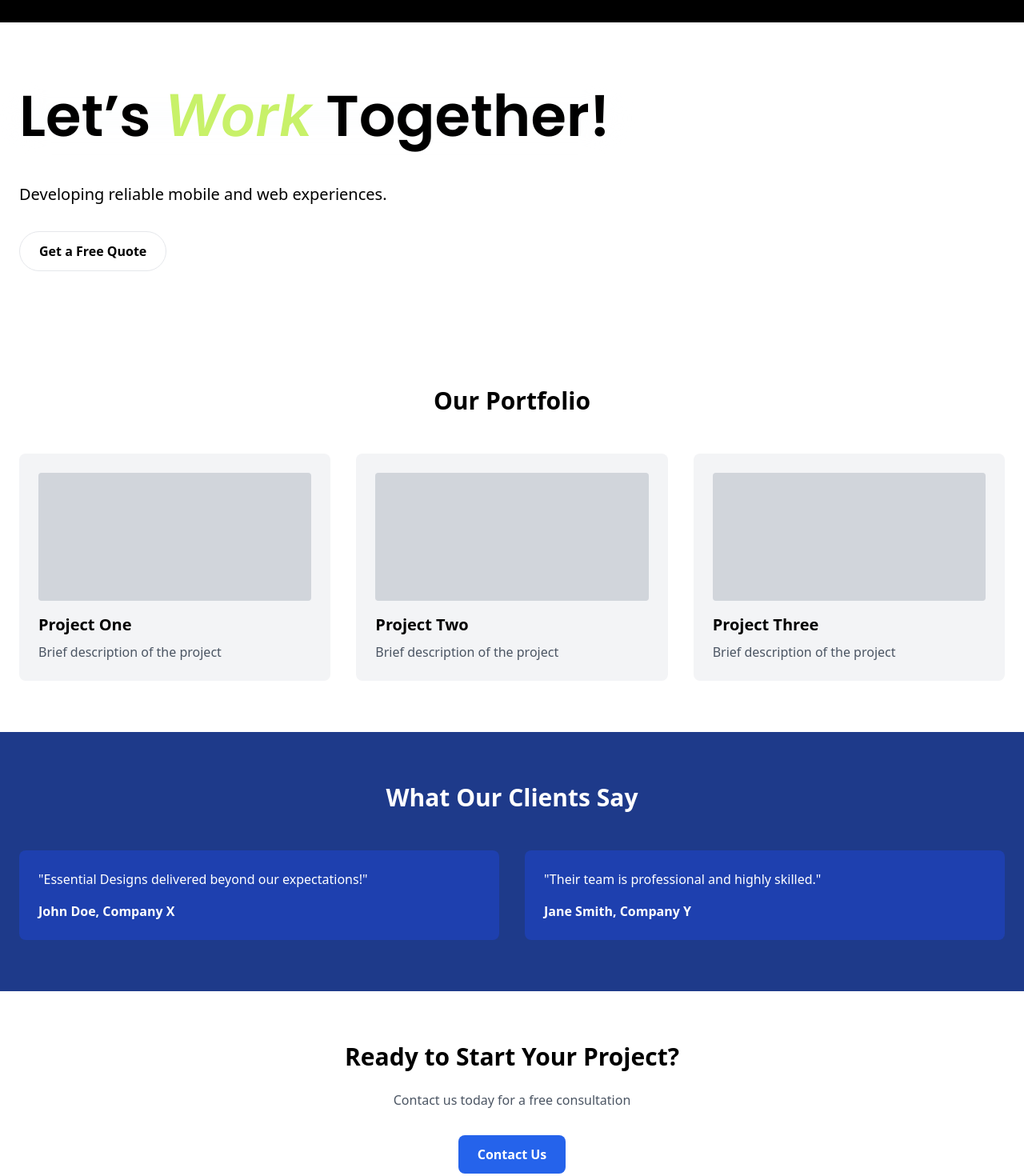
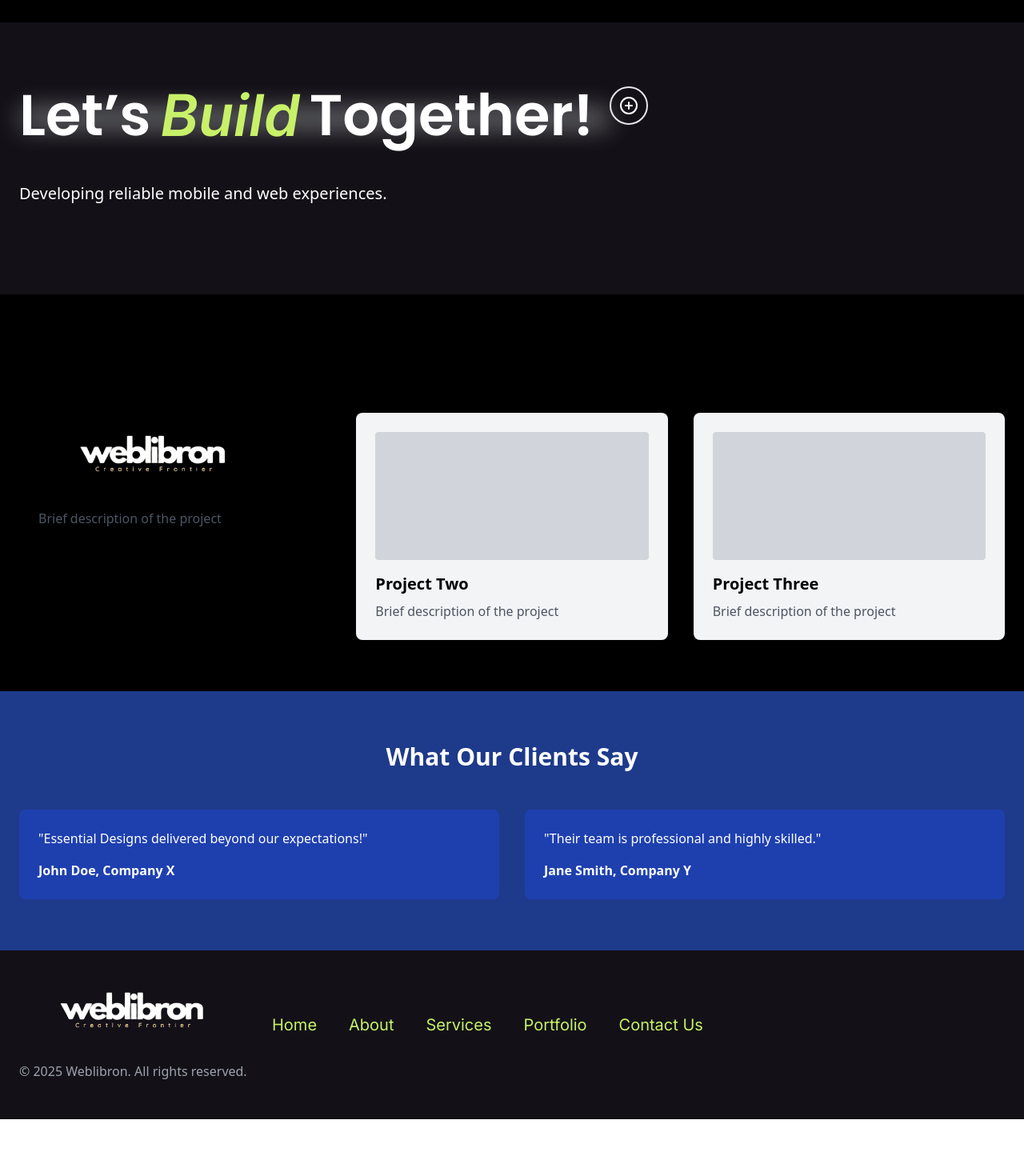
Before and after one commit to Amzad9/website, a Next.js app: page / in a window 1280 px wide. Shown: the part 1580-3050 px from the top of the page at 80% size. After the commit the page ends 2979 px from the top, so only its background shows below. Built offline with nearby package versions, Linux system fonts and the light colour scheme.

Commit message:
add colors and devide comp

```diff
--- a/package.json
+++ b/package.json
@@ -12,6 +12,7 @@
     "clsx": "^2.1.1",
     "framer-motion": "^12.4.7",
     "gsap": "^3.12.7",
+    "lucide-react": "^0.475.0",
     "motion": "^12.4.7",
     "next": "15.1.7",
     "react": "^19.0.0",
--- /dev/null
+++ b/src/components/contact/Contact.tsx
@@ -0,0 +1,25 @@
+import { PlusCircle } from "lucide-react";
+import Image from "next/image";
+
+const Contact = () => {
+return(
+   <section className="bg-[#131117] text-black py-20">
+        <div className="container mx-auto px-6 text-start">
+          <div className="relative">
+            <h1 className="text-7xl flex item-center text-white relative z-10 font-semibold mb-12 font-poppins">
+              Let’s <span className="text-primary italic font-inter mx-3">Build</span>{" "}
+              Together! <button className="ms-5 bg-transparant border-2 text-white hover:border-green-600 text-black font-semibold w-12 h-12 flex justify-center items-center rounded-full">
+            <PlusCircle />
+          </button>
+            </h1>
+            <span className="absolute h-5 w-[60%] rounded-xl bg-slate-50 opacity-50 blur-lg top-10 backdrop-blur-sm  left-0 transform -translate-y-1/2"></span>
+          </div>
+          <p className="text-xl mb-8 text-white">
+Developing reliable mobile and web experiences.          </p>
+
+        </div>
+      </section>
+)
+}
+
+export default Contact
--- /dev/null
+++ b/src/components/footer/Footer.tsx
@@ -0,0 +1,60 @@
+import Image from "next/image";
+import Logo from "@/assets/logo.png";
+import Link from "next/link";
+
+const Footer = ()=>{
+ return(
+    <footer className="bg-[#131117] text-white py-12">
+        <div className="container mx-auto px-6">
+          <div className="grid md:grid-cols-12 gap-8 items-end">
+            <div className="col-span-3 text-start">
+<Link href="/" className="logo">
+              <Image
+                src={Logo}
+                alt="Logo"
+                className='w-72'
+                width={160}
+                // height={63}
+              />
+              {/* Weblibron */}
+            </Link>
+              {/* <h3 className="text-lg font-semibold mb-4">Essential Designs</h3>
+              <p className="text-gray-400">
+                Custom software solutions since 2008
+              </p> */}
+            </div>
+            <div className="col-span-7">
+              {/* <h3 className="text-lg font-semibold mb-4">Connect</h3> */}
+              <div className="flex space-x-10 items-end">
+                <a href="#" className="text-gray-400 text-xl font-inter text-primary hover:text-white">
+                  Home
+                </a>
+                <a href="#"className="text-gray-400 text-xl font-inter text-primary hover:text-white">
+                  About
+                </a>
+                <a href="#" className="text-gray-400 text-xl font-inter text-primary hover:text-white">
+                  Services
+                </a>
+                <a href="#" className="text-gray-400 text-xl font-inter text-primary hover:text-white">
+                  Portfolio
+                </a>
+                <a href="#" className="text-gray-400 text-xl font-inter text-primary hover:text-white">
+                  Contact Us
+                </a>
+              </div>
+            </div>
+            <div className="col-span-2">
+
+            </div>
+          </div>
+         <div className="text-left w-full">
+ <p className="text-left text-gray-400 mt-8">
+            © 2025 Weblibron. All rights reserved.
+          </p>
+            </div>
+        </div>
+      </footer>
+)
+}
+
+export default Footer
--- a/src/pages/index.tsx
+++ b/src/pages/index.tsx
@@ -1,7 +1,6 @@
 import Image from "next/image";
 import { Geist, Geist_Mono } from "next/font/google";
 import Logo from "@/assets/logo.png";
-
 import { motion } from "framer-motion";
 const geistSans = Geist({
   variable: "--font-geist-sans",
@@ -19,6 +18,8 @@ import Header from "@/components/header/Header";
 import Services from "@/components/services/index";
 import { ScrollTrigger } from "gsap/dist/ScrollTrigger";
 import Link from "next/link";
+import Footer from "@/components/footer/Footer";
+import Contact from "@/components/contact/Contact";
 // Register ScrollTrigger plugin
 // import videoFile from "../../public/video.mp4";
 if (typeof window !== "undefined") {
@@ -150,31 +151,22 @@ export default function Home() {
         </main>
       </div>
       <Services />
-      <section className="bg-white text-black py-20">
-        <div className="container mx-auto px-6 text-start">
-          <div className="relative">
-            <h1 className="text-7xl relative z-10 font-semibold mb-12 font-poppins">
-              Let’s <span className="text-primary italic font-inter">Work</span>{" "}
-              Together!
-            </h1>
-            <span className="absolute h-5 w-[60%] rounded-xl bg-slate-50 opacity-50 blur-lg top-10 backdrop-blur-sm  left-0 transform -translate-y-1/2"></span>
-          </div>
-          <p className="text-xl mb-8">
-Developing reliable mobile and web experiences.          </p>
-          <button className="bg-transparant border hover:bg-green-600 text-black font-semibold py-3 px-6 rounded-full">
-            Get a Free Quote
-          </button>
-        </div>
-      </section>
+      <Contact />
 
-      <section className="py-16">
+      <section className="py-16 bg-black">
         <div className="container mx-auto px-6">
           <h2 className="text-3xl font-bold text-center mb-12">
             Our Portfolio
           </h2>
           <div className="grid md:grid-cols-3 gap-8">
-            <div className="bg-gray-100 p-6 rounded-lg">
-              <div className="h-40 bg-gray-300 mb-4 rounded"></div>
+            <div className=" p-6 rounded-lg">
+               <Image
+                src={Logo}
+                alt="Logo"
+                className='w-72'
+                width={160}
+                // height={63}
+              />
               <h3 className="text-xl font-semibold mb-2">Project One</h3>
               <p className="text-gray-600">Brief description of the project</p>
             </div>
@@ -213,71 +205,7 @@ Developing reliable mobile and web experiences.          </p>
           </div>
         </div>
       </section>
-
-      <section className="py-16">
-        <div className="container mx-auto px-6 text-center">
-          <h2 className="text-3xl font-bold mb-6">
-            Ready to Start Your Project?
-          </h2>
-          <p className="text-gray-600 mb-8">
-            Contact us today for a free consultation
-          </p>
-          <button className="bg-blue-600 hover:bg-blue-700 text-white font-semibold py-3 px-6 rounded-lg">
-            Contact Us
-          </button>
-        </div>
-      </section>
-
-      <footer className="bg-black text-white py-12">
-        <div className="container mx-auto px-6">
-          <div className="grid md:grid-cols-12 gap-8 items-end">
-            <div className="col-span-3 text-start">
-<Link href="/" className="logo">
-              <Image
-                src={Logo}
-                alt="Logo"
-                className='w-72'
-                width={160}
-                // height={63}
-              />
-              {/* Weblibron */}
-            </Link>
-              {/* <h3 className="text-lg font-semibold mb-4">Essential Designs</h3>
-              <p className="text-gray-400">
-                Custom software solutions since 2008
-              </p> */}
-            </div>
-            <div className="col-span-7">
-              {/* <h3 className="text-lg font-semibold mb-4">Connect</h3> */}
-              <div className="flex space-x-10 items-end">
-                <a href="#" className="text-gray-400 text-xl font-inter text-primary hover:text-white">
-                  Home
-                </a>
-                <a href="#"className="text-gray-400 text-xl font-inter text-primary hover:text-white">
-                  About
-                </a>
-                <a href="#" className="text-gray-400 text-xl font-inter text-primary hover:text-white">
-                  Services
-                </a>
-                <a href="#" className="text-gray-400 text-xl font-inter text-primary hover:text-white">
-                  Portfolio
-                </a>
-                <a href="#" className="text-gray-400 text-xl font-inter text-primary hover:text-white">
-                  Contact Us
-                </a>
-              </div>
-            </div>
-            <div className="col-span-2">
-
-            </div>
-          </div>
-         <div className="text-left w-full">
- <p className="text-left text-gray-400 mt-8">
-            © 2025 Weblibron. All rights reserved.
-          </p>
-            </div>
-        </div>
-      </footer>
+      <Footer />
     </>
   );
 }
```
Also changed, not shown: 1 other file (tests, documents, lock files or other folders).
